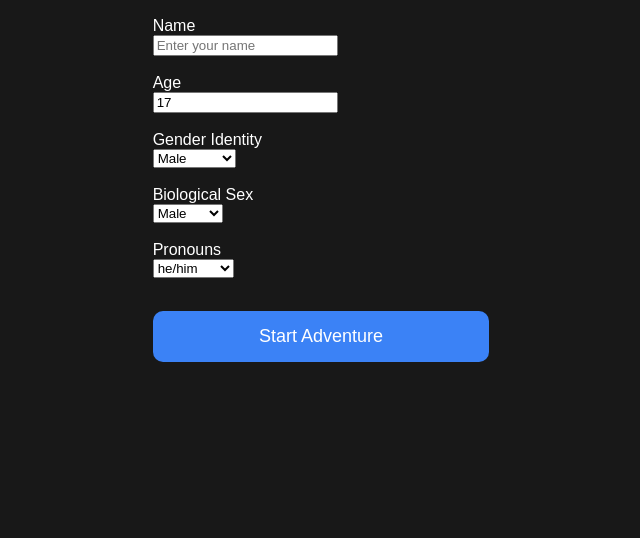
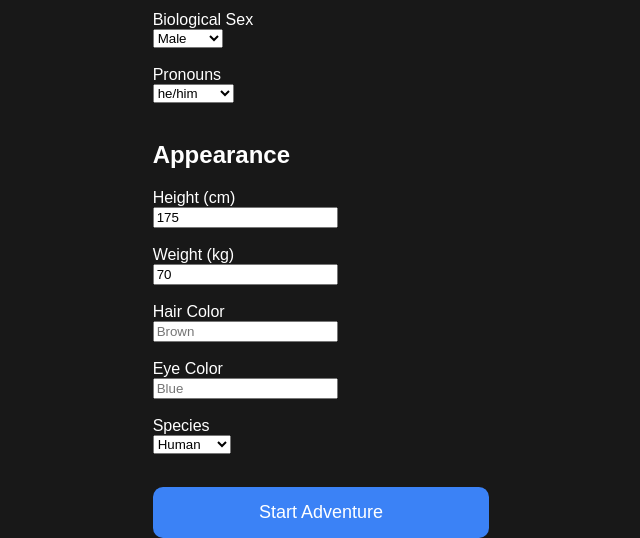
Before and after one commit to MaddieK09/Transformation-game, a plain HTML site: page index.html in a window 1280 px wide. Shown: the part 274-812 px from the top of the page, without its empty margins (319-959 px from the left). Drawn offline with Linux system fonts and the light colour scheme.

Commit message:
Update index.html

```diff
--- a/index.html
+++ b/index.html
@@ -48,7 +48,32 @@
 </select>
 
 <br><br>
+<h2>Appearance</h2>
 
+<label>Height (cm)</label><br>
+<input id="playerHeight" type="number" value="175"><br><br>
+
+<label>Weight (kg)</label><br>
+<input id="playerWeight" type="number" value="70"><br><br>
+
+<label>Hair Color</label><br>
+<input id="playerHairColor" type="text" placeholder="Brown"><br><br>
+
+<label>Eye Color</label><br>
+<input id="playerEyeColor" type="text" placeholder="Blue"><br><br>
+
+<label>Species</label><br>
+<select id="playerSpecies">
+    <option>Human</option>
+    <option>Elf</option>
+    <option>Demon</option>
+    <option>Angel</option>
+    <option>Dragon</option>
+    <option>Vampire</option>
+    <option>Werewolf</option>
+</select>
+
+<br><br>
 <button id="startAdventure">Start Adventure</button>
 </div>
 <div id="game">
```
